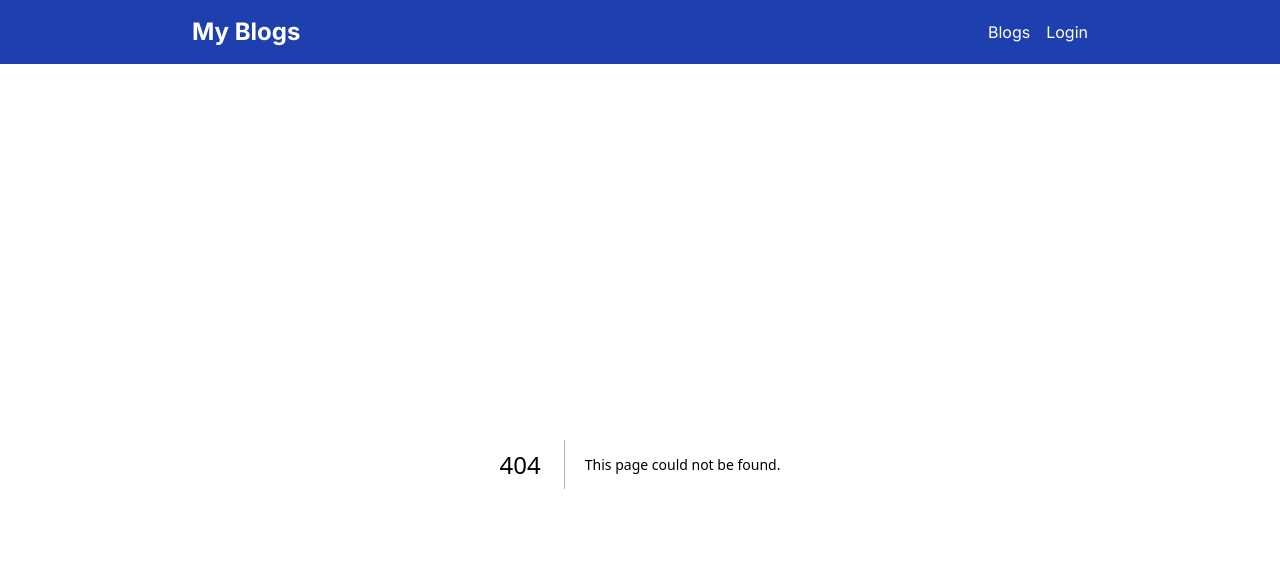
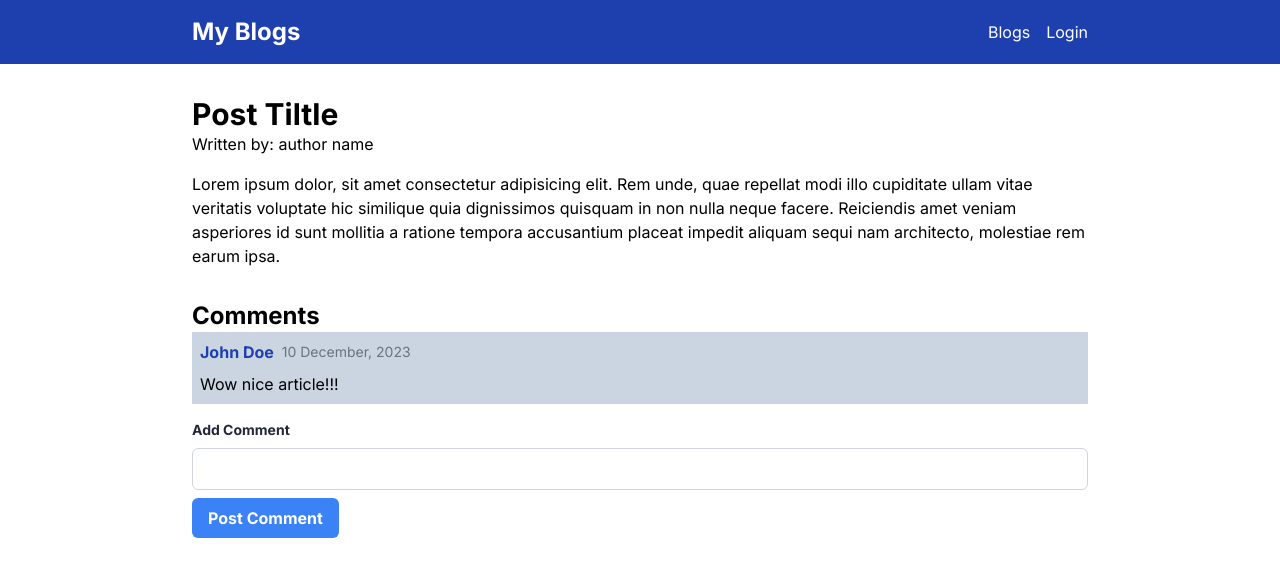
Before and after one commit to fahimahammed/blog-app-nextjs-prisma, a Next.js app: page /blogs/1 in a window 1280 px wide. Before the commit this address had no page. Shown: the top 576 px of the page. Built offline with nearby package versions, Linux system fonts and the light colour scheme.

Commit message:
[complete] complete the ui building

```diff
--- /dev/null
+++ b/src/app/blogs/[id]/page.tsx
@@ -0,0 +1,20 @@
+import Comments from '@/components/comments';
+import FormComments from '@/components/form-comments';
+import React from 'react';
+
+const BlogDetails = () => {
+    return (
+        <div className='max-w-4xl mx-auto py-8'>
+            <h1 className='text-3xl font-bold'>Post Tiltle</h1>
+            <p>Written by: author name</p>
+            <div className='mt-4'>
+                Lorem ipsum dolor, sit amet consectetur adipisicing elit. Rem unde, quae repellat modi illo cupiditate ullam vitae veritatis voluptate hic similique quia dignissimos quisquam in non nulla neque facere. Reiciendis amet veniam asperiores id sunt mollitia a ratione tempora accusantium placeat impedit aliquam sequi nam architecto, molestiae rem earum ipsa.
+            </div>
+
+            <Comments />
+            <FormComments />
+        </div>
+    );
+};
+
+export default BlogDetails;
--- /dev/null
+++ b/src/app/blogs/page.tsx
@@ -0,0 +1,23 @@
+import { posts } from '@/data/posts';
+import Link from 'next/link';
+import React from 'react';
+
+const BlogsPage = () => {
+    return (
+        <div className='max-w-4xl mx-auto py-8'>
+            <h1 className='text-3xl font-bold mb-4'>Blogs</h1>
+            <div className='grid grid-cols-1 sm:grid-cols-2 md:grid-cols-3 gap-4'>
+                {
+                    posts.map((post) => (
+                        <Link key={post.id} href={`/blogs/${post.id}`} className='bg-white p-4 rounded-md shadow'>
+                            <h2 className='text-xl font-bold'>{post.title}</h2>
+                            <p>{post.username}</p>
+                        </Link>
+                    ))
+                }
+            </div>
+        </div>
+    );
+};
+
+export default BlogsPage;
--- a/src/app/globals.css
+++ b/src/app/globals.css
@@ -16,12 +16,9 @@
   }
 }
 
-body {
+/* body {
   color: rgb(var(--foreground-rgb));
-  background: linear-gradient(
-      to bottom,
+  background: linear-gradient(to bottom,
       transparent,
-      rgb(var(--background-end-rgb))
-    )
-    rgb(var(--background-start-rgb));
-}
+      rgb(var(--background-end-rgb))) rgb(var(--background-start-rgb));
+} */
--- /dev/null
+++ b/src/components/comments.tsx
@@ -0,0 +1,22 @@
+import React from 'react';
+
+const Comments = () => {
+    return (
+        <div className='mt-8'>
+            <h2 className='text-2xl font-bold'>Comments</h2>
+            <ul>
+                <li className='mb-4 bg-slate-300 p-2'>
+                    <div className='flex items-center mb-2'>
+                        <div className='text-blue-800 font-bold mr-2'>
+                            John Doe
+                        </div>
+                        <div className='text-gray-500 text-sm'>10 December, 2023</div>
+                    </div>
+                    <p>Wow nice article!!!</p>
+                </li>
+            </ul>
+        </div>
+    );
+};
+
+export default Comments;
--- /dev/null
+++ b/src/components/form-comments.tsx
@@ -0,0 +1,41 @@
+'use client'
+import React, { ChangeEvent, useState } from 'react';
+
+const FormComments = () => {
+    const [comment, setComment] = useState<string>("");
+    const handleChange = (event: ChangeEvent<HTMLInputElement>) => {
+        setComment(event.target.value);
+    };
+
+    const handleSubmit = () => {
+        console.log(comment)
+    };
+
+    return (
+        <div>
+            <div className='mt-4'>
+                <label
+                    htmlFor="comment"
+                    className='block text-gray-800 text-sm font-bold mb-2'
+                >
+                    Add Comment
+                </label>
+                <input
+                    type='text'
+                    className='w-full py-2 px-3 border border-gray-300 rounded-md focus:outline-none focus:ring focus:border-blue-300'
+                    name='comment'
+                    value={comment}
+                    onChange={handleChange}
+                />
+                <button
+                    onClick={handleSubmit}
+                    className='bg-blue-500 hover:bg-blue-600 text-white font-bold py-2 px-4 rounded-md mt-2 disabled:bg-gray-400'
+                >
+                    Post Comment
+                </button>
+            </div>
+        </div>
+    );
+};
+
+export default FormComments;
--- a/src/components/form-new-post.tsx
+++ b/src/components/form-new-post.tsx
@@ -21,9 +21,9 @@ const FromNewPost = () => {
         })
     };
 
-    const handleSubmit = (e: any) => {
+    const handleSubmit = (e: FormEvent<HTMLFormElement>) => {
         e.preventDefault();
-        console.log("form submit")
+        console.log("data: ", formData);
     }
 
     return (
--- /dev/null
+++ b/src/data/posts.ts
@@ -0,0 +1,26 @@
+export const posts = [
+    {
+        id: 1,
+        title: 'Blog Post 1',
+        content: 'this is content post',
+        username: 'john123',
+    },
+    {
+        id: 2,
+        title: 'Blog Post 2',
+        content: 'this is content post',
+        username: 'john123',
+    },
+    {
+        id: 3,
+        title: 'Blog Post 3',
+        content: 'this is content post',
+        username: 'john123',
+    },
+    {
+        id: 4,
+        title: 'Blog Post 4',
+        content: 'this is content post',
+        username: 'john123',
+    },
+];
```
